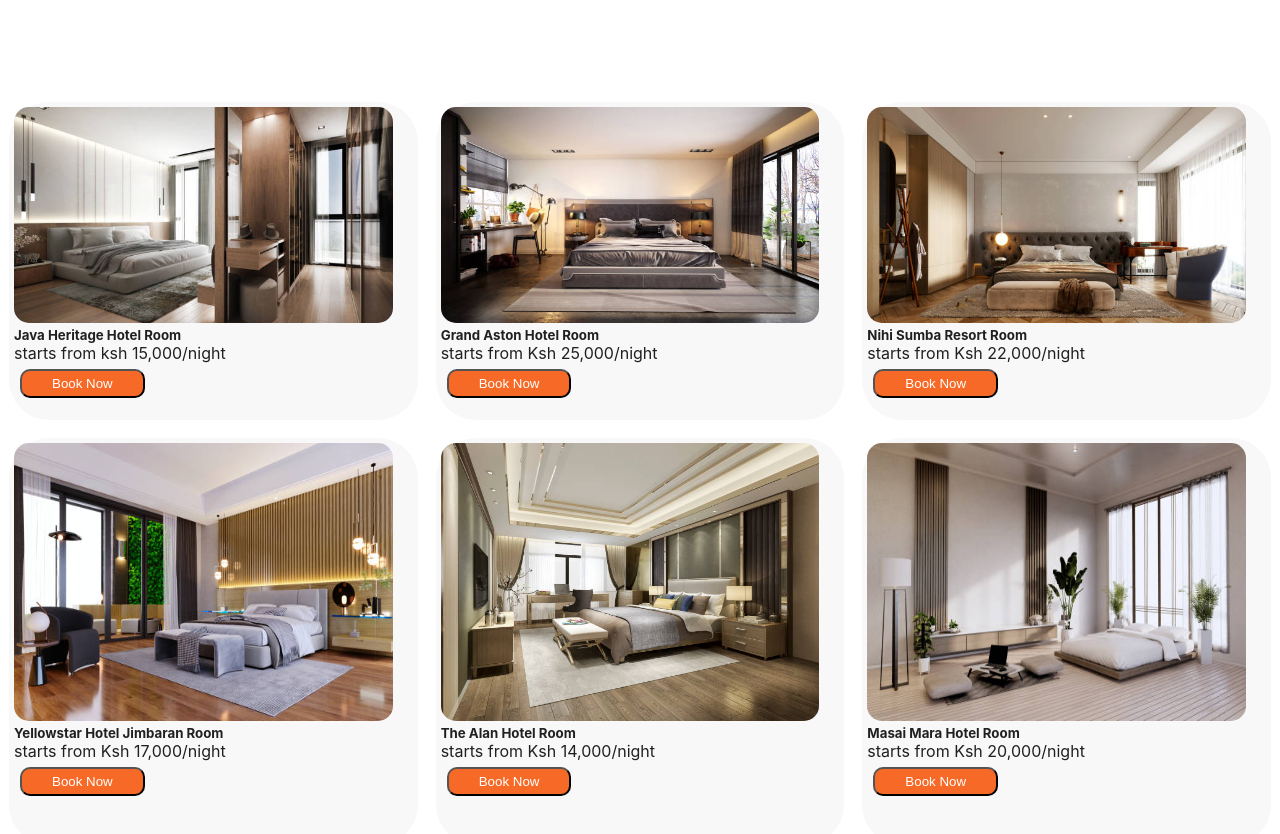
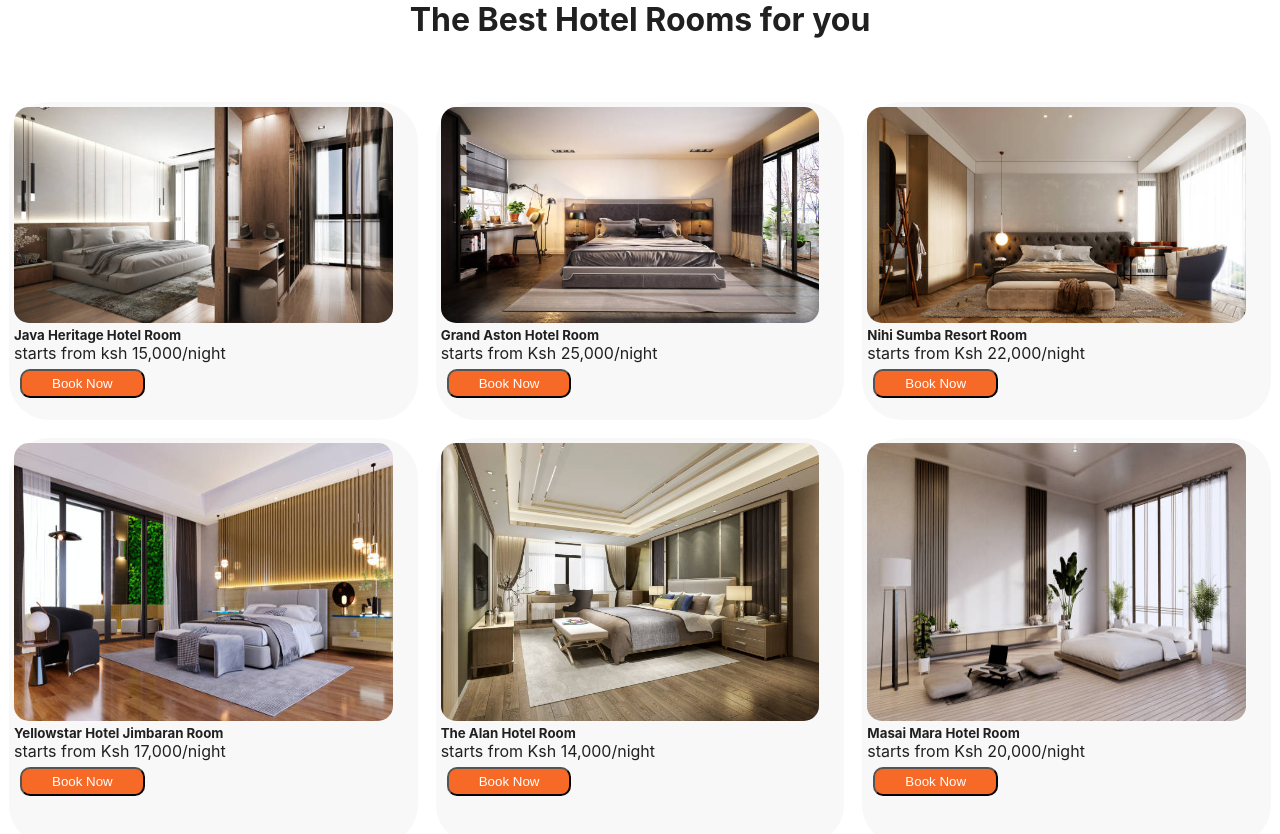
Before and after one commit to FaithGacheri/hotel_plus, a React (Create React App) app in the folder client/hotelplus/: page / in a window 1280 px wide. Shown: the top 834 px of the page. Built offline with nearby package versions, Linux system fonts and the light colour scheme.

Commit message:
add visible head

```diff
--- a/client/hotelplus/src/styles/Room.css
+++ b/client/hotelplus/src/styles/Room.css
@@ -33,7 +33,7 @@
 	height: 70%;
 
 }
-h5,p,h2,h1 .p {
+h5,h1,p,h2 .p {
 	color: #202020 !important;
 }
 
```
